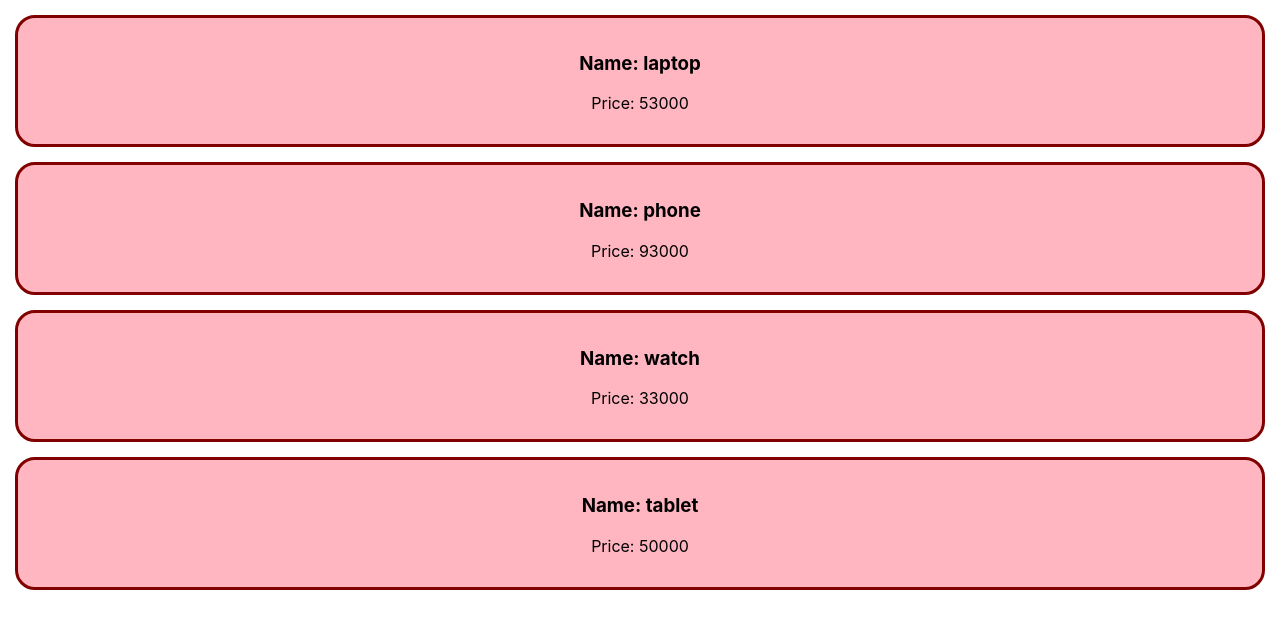
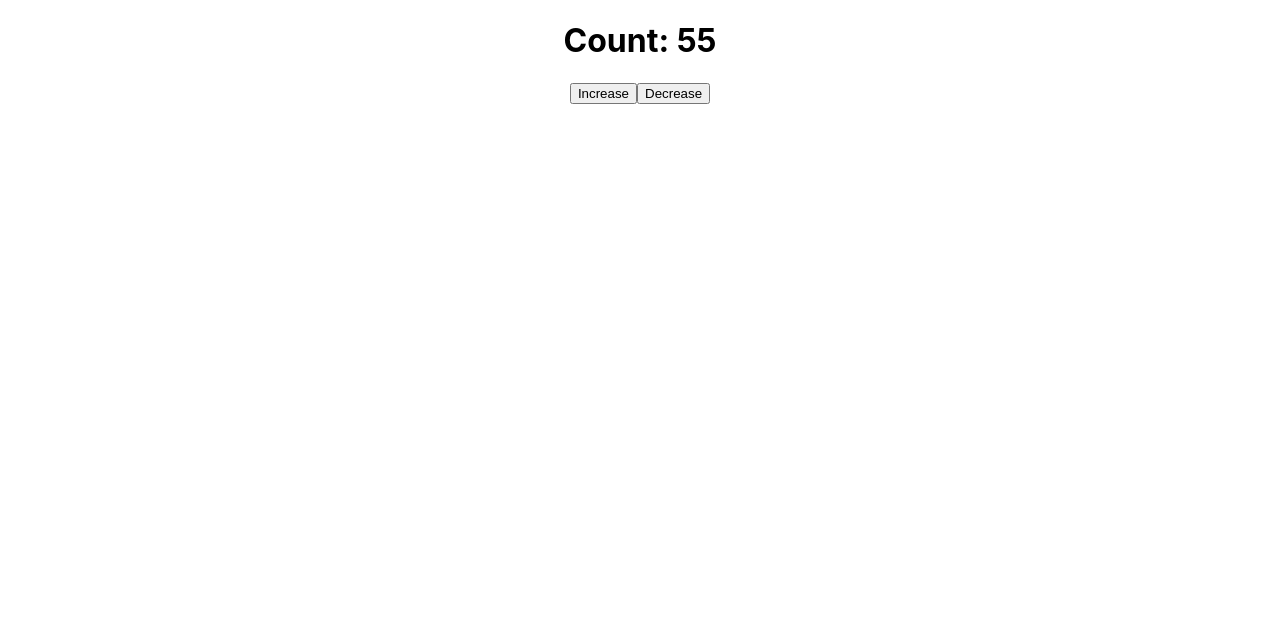
Before and after one commit to mehedihasanjibon/reactjs-core-concepts2, a React (Create React App) app: page / in a window 1280 px wide. Shown: the top 628 px of the page. Built offline with nearby package versions, Linux system fonts and the light colour scheme.

Commit message:
added state, component state hook and set state method

```diff
--- a/src/App.js
+++ b/src/App.js
@@ -1,24 +1,56 @@
 import logo from './logo.svg';
 import './App.css';
+import { useState } from 'react';
 
 function App() {
+
+  return (
+    <div className="App">
+      <Counter></Counter>
+    </div>
+  );
+}
+
+// 47.7
+function Counter(){
+  const [count, setCount] = useState(55);
+
+  const increaseCount = () => setCount(count + 1);
+  const decreaseCount = () => setCount(count - 1);
+  // const increaseCount = () => {
+  //   const newCount = count + 1;
+  //   setCount(newCount);
+  // }
+
+  return(
+    <div>
+      <h1> Count: {count} </h1>
+      <button onClick={increaseCount}> Increase </button>
+      <button onClick={decreaseCount}> Decrease </button>
+    </div>
+  )
+}
+
+
+// 47.6
+/*
   const products =[
     {name: 'laptop' , price: 53000},
     {name: 'phone' , price: 93000},
     {name: 'watch' , price: 33000},
     {name: 'tablet' , price: 50000}
   ]
-  return (
-    <div className="App">
-      {
-        products.map(product => <Product name={product.name} price={product.price}></Product>)
-      }
-      {/* <Product name="laptop" price="47000"></Product>
+*/
+
+/*
+    {
+      products.map(product => <Product name={product.name} price={product.price}></Product>)
+    }
+
+    <Product name="laptop" price="47000"></Product>
       <Product name="phone" price="75000"></Product>
-      <Product name="watch" price="50000"></Product> */}
-    </div>
-  );
-}
+      <Product name="watch" price="50000"></Product>
+*/
 
 function Product(props){
   return (
```
